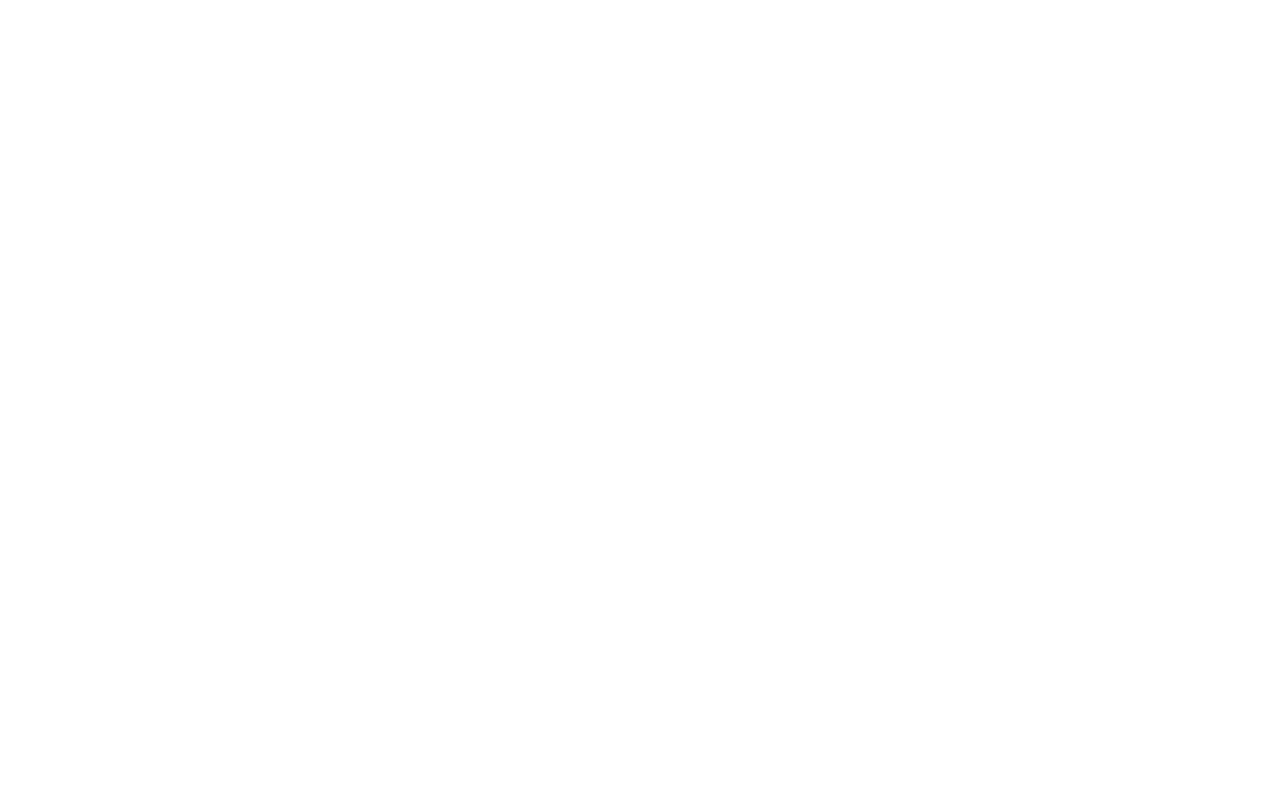
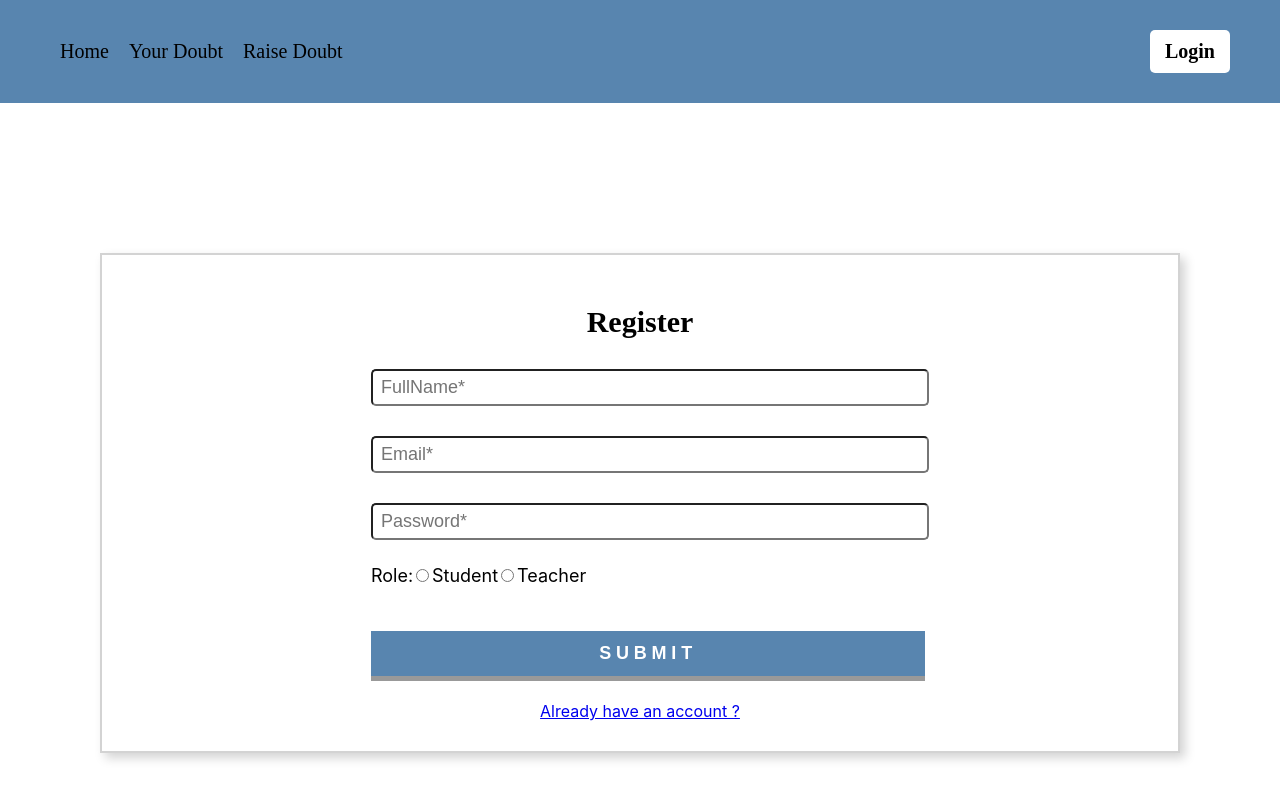
Before and after one commit to simplysamiul/doubt-solving-app, a React (Create React App) app: page /register in a window 1280 px wide. Before the commit this address had no page. Shown: the top 800 px of the page. Built offline with nearby package versions, Linux system fonts and the light colour scheme.

Commit message:
added login and register page

```diff
--- a/package.json
+++ b/package.json
@@ -14,6 +14,7 @@
     "firebase": "^9.8.3",
     "react": "^18.2.0",
     "react-dom": "^18.2.0",
+    "react-hook-form": "^7.32.2",
     "react-router-dom": "^6.3.0",
     "react-scripts": "5.0.1",
     "web-vitals": "^2.1.4"
--- /dev/null
+++ b/src/styles/Menubar.css
@@ -0,0 +1,28 @@
+.menu-area{
+    background: #5885AF;
+    font-family: serif;
+}
+.menu-container{
+    padding: 30px 50px;
+}
+.menu-content{
+    display: flex;
+    align-items: center;
+    justify-content: space-between;
+}
+.menu-content a{
+    margin: 15px 10px;
+    font-size: 20px;
+    text-decoration: none;
+    color: black;
+}
+.menu-login{
+    background: white;
+    padding: 10px 15px;
+    border-radius: 5px;
+    font-weight: 600;
+    cursor: pointer;
+}
+.menu-login a{
+    margin: 0;
+}
--- /dev/null
+++ b/src/styles/Register.css
@@ -0,0 +1,58 @@
+.auth-form-area{
+    margin: 150px 100px;
+}
+.auth-form-container{
+    text-align: center;
+    border: 2px solid lightgrey;
+    padding: 30px 0;
+    box-shadow: 5px 5px 10px lightgrey;
+}
+.auth-form-container form{
+    width: 50%;
+    margin: auto;
+}
+.auth-form-container h1{
+    text-align: center;
+    font-family: serif;
+    font-size: 30px;
+}
+.auth-form-container input{
+    display: block;
+    width: 100%;
+    margin-top: 30px;
+    padding: 6px 8px;
+    font-size: 18px;
+    border-radius: 5px;
+}
+.auth-form-container input:focus{
+    outline: none;
+    border: 2px solid grey;
+}
+.auth-form-container button{
+    width: 103%;
+    margin: 20px 0;
+    padding: 12px 0;
+    font-size: 18px;
+    text-transform: uppercase;
+    cursor: pointer;
+    background: #5885AF;
+    border: none;
+    border-bottom: 5px solid #999999;
+    font-weight: 600;
+    letter-spacing: 0.3rem;
+    color: white;
+}
+.user-role{
+    display: flex;
+    width: 40%;
+    align-items: center;
+    justify-content: flex-start;
+    margin: 25px 0;
+}
+.user-role input{
+    margin: 0;
+    padding: 0;
+}
+.user-role label{
+    font-size: 18px;
+}
--- a/src/views/body/Body.js
+++ b/src/views/body/Body.js
@@ -4,6 +4,8 @@ import Preloader from '../custome/Preloader';
 
 // Code splitting
 const Home = React.lazy(() => import('../pages/Home'));
+const Login = React.lazy(() => import('../components/Rregister/Login'));
+const Register = React.lazy(() => import('../components/Rregister/Register'));
 
 const Body = () => {
     return (
@@ -11,6 +13,8 @@ const Body = () => {
             <Routes>
                 <Route path="/" element={<Home />} />
                 <Route path="/home" element={<Home />} />
+                <Route path="/login" element={<Login />} />
+                <Route path="/register" element={<Register />} />
             </Routes>
         </Suspense>
     );
--- /dev/null
+++ b/src/views/components/Rregister/Login.js
@@ -0,0 +1,31 @@
+import { useState } from "react";
+import { useForm } from "react-hook-form";
+import { Link } from "react-router-dom";
+import Preloader from "../../custome/Preloader";
+import '../../../styles/Register.css';
+
+const Login = () => {
+    const { register, handleSubmit } = useForm();
+    const [loading, setLoading] = useState(false);
+    const onSubmit = data => {
+        setLoading(true);
+        console.log(data)
+        setLoading(false);
+    };
+    return (
+        <div className='auth-form-area'>
+           {loading ? <Preloader />
+           :<div className="auth-form-container">
+                <h1>Login</h1>
+                <form onSubmit={handleSubmit(onSubmit)}>
+                    <input type="email" placeholder="Email*" {...register("email", { required: true })} />
+                    <input type="password" placeholder="Password*" {...register("pass", { required: true, minLength: 6 })} />
+                    <button type="submit">Submit</button>
+                </form>
+                <Link to="/register">Want to Create account ?</Link>
+            </div>}
+        </div>
+    );
+};
+
+export default Login;
--- /dev/null
+++ b/src/views/components/Rregister/Register.js
@@ -0,0 +1,39 @@
+import { useState } from "react";
+import { useForm } from "react-hook-form";
+import { Link } from "react-router-dom";
+import Preloader from "../../custome/Preloader";
+import '../../../styles/Register.css';
+
+const Register = () => {
+    const { register, handleSubmit } = useForm();
+    const [loading, setLoading] = useState(false);
+    const onSubmit = data => {
+        setLoading(true);
+        console.log(data)
+        setLoading(false);
+    };
+    return (
+        <div className='auth-form-area'>
+           {loading ? <Preloader />
+           :<div className="auth-form-container">
+                <h1>Register</h1>
+                <form onSubmit={handleSubmit(onSubmit)}>
+                    <input type="text" placeholder="FullName*" {...register("name", { required: true, maxLength: 20 })} />
+                    <input type="email" placeholder="Email*" {...register("email", { required: true })} />
+                    <input type="password" placeholder="Password*" {...register("pass", { required: true, minLength: 6 })} />
+                    <div className="user-role">
+                        <label>Role: </label>
+                        <input type="radio" name="student" id="student" value="student" {...register("role", { required: true })} required />
+                        <label htmlFor="student">Student</label>
+                        <input type="radio" name="teacher" id="teacher" value="teacher" {...register("role", { required: true })} required />
+                        <label htmlFor="teacher">Teacher</label>
+                    </div>
+                    <button type="submit">Submit</button>
+                </form>
+                <Link to="/login">Already have an account ?</Link>
+            </div>}
+        </div>
+    );
+};
+
+export default Register;
--- a/src/views/layout/TheLayout.js
+++ b/src/views/layout/TheLayout.js
@@ -1,11 +1,12 @@
 import React from 'react';
 import Body from '../body/Body';
+import Menubar from '../shared/Menubar';
 
 const TheLayout = () => {
     return (
         <>
             <div className="menubar-section">
-
+                <Menubar />
             </div>
             <div className="body-section">
                 <Body />
--- a/src/views/shared/Menubar.js
+++ b/src/views/shared/Menubar.js
@@ -1,4 +1,5 @@
-import React from 'react';
+import { NavLink, Link  } from 'react-router-dom';
+import '../../styles/Menubar.css';
 
 const Menubar = () => {
     return (
@@ -6,10 +7,12 @@ const Menubar = () => {
             <div className="menu-container">
                 <div className="menu-content">
                     <div className="menu-items">
-
+                        <NavLink to="/home">Home</NavLink>
+                        <NavLink to="/home">Your Doubt</NavLink>
+                        <NavLink to="/home">Raise Doubt</NavLink>
                     </div>
                     <div className="menu-login">
-
+                        <Link to="/login">Login</Link>
                     </div>
                 </div>
             </div>
```
Also changed, not shown: src/manageApi/http.service.js (+26 -0 lines), 1 other file (tests, documents, lock files or other folders).
